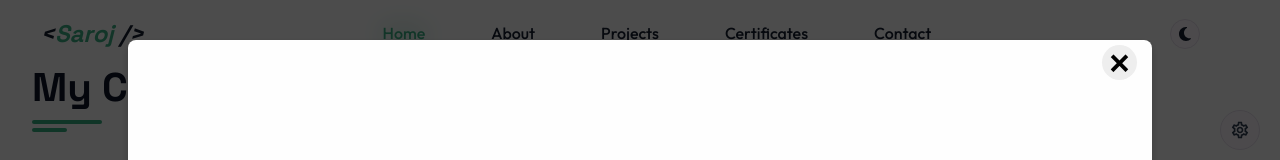
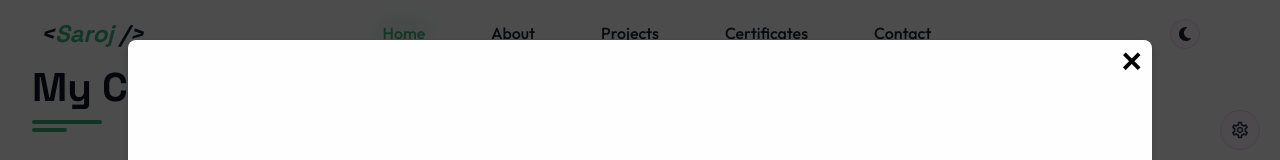
Before and after one commit to saroj2053/my-portfolio-site, a React (Vite) app: page / in a window 1280 px wide. Both pictures are taken after a click on the button 328 px from the left and 5864 px from the top of the page. Shown: the part 5464-5624 px from the top of the page. Built offline with nearby package versions, Linux system fonts and the light colour scheme.

Commit message:
style: update modal close button appearance for improved aesthetics

```diff
--- a/src/components/Modal/Modal.css
+++ b/src/components/Modal/Modal.css
@@ -29,28 +29,22 @@
 }
 
 .modal-close-button {
-  background-color: #eee;
+  background-color: transparent;
   position: absolute;
-  width: 35px;
-  height: 35px;
-  display: flex;
-  align-items: center;
-  justify-content: center;
   color: black;
   border-radius: 50%;
   border: none;
-  top: 5px;
-  right: 15px;
+  top: 1px;
+  right: 10px;
   font-size: 35px;
   font-weight: bold;
   z-index: 1001;
-  transition: background 0.2s ease-in-out, color 0.2s ease-in-out;
+  transition: color 0.2s ease-in-out;
 }
 
 .modal-close-button:hover,
 .modal-close-button:focus {
-  color: #fff;
-  background: rgb(var(--skin-color));
+  color: rgb(var(--skin-color));
   text-decoration: none;
   cursor: pointer;
 }
```
